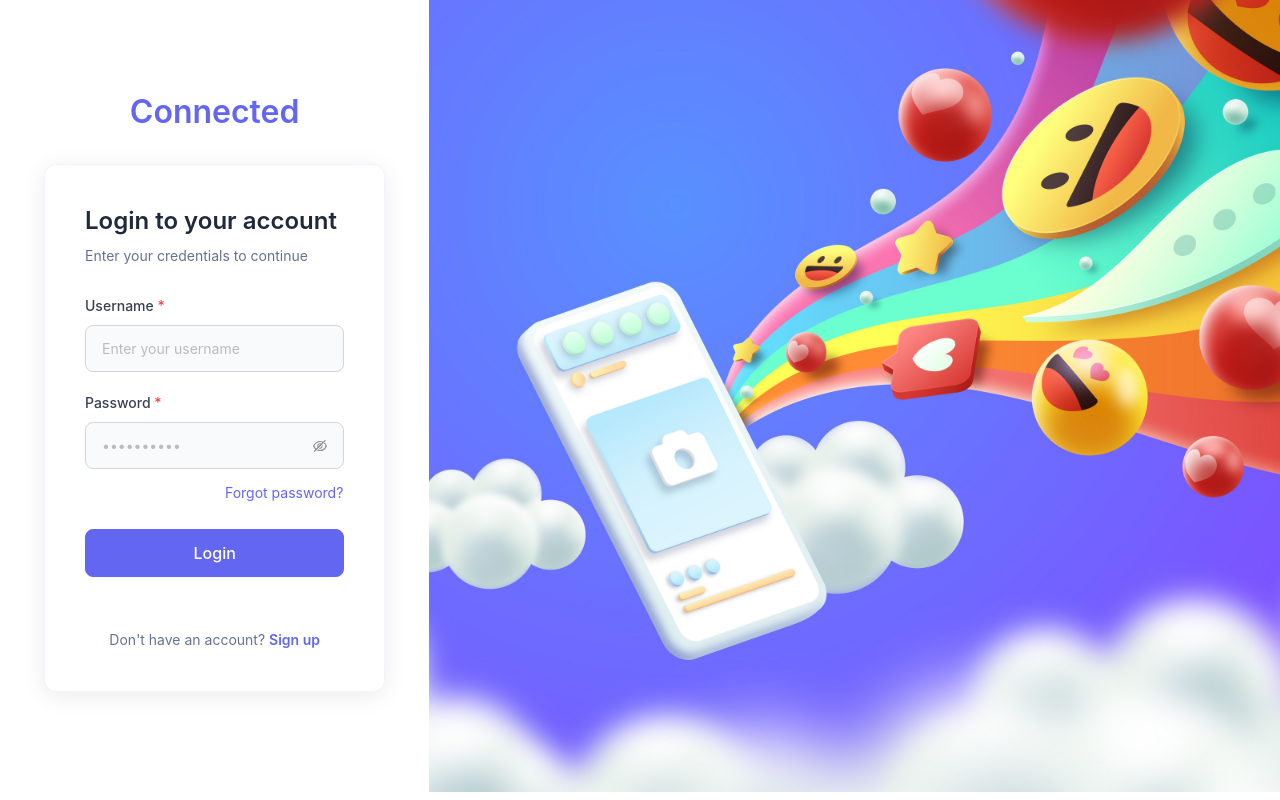
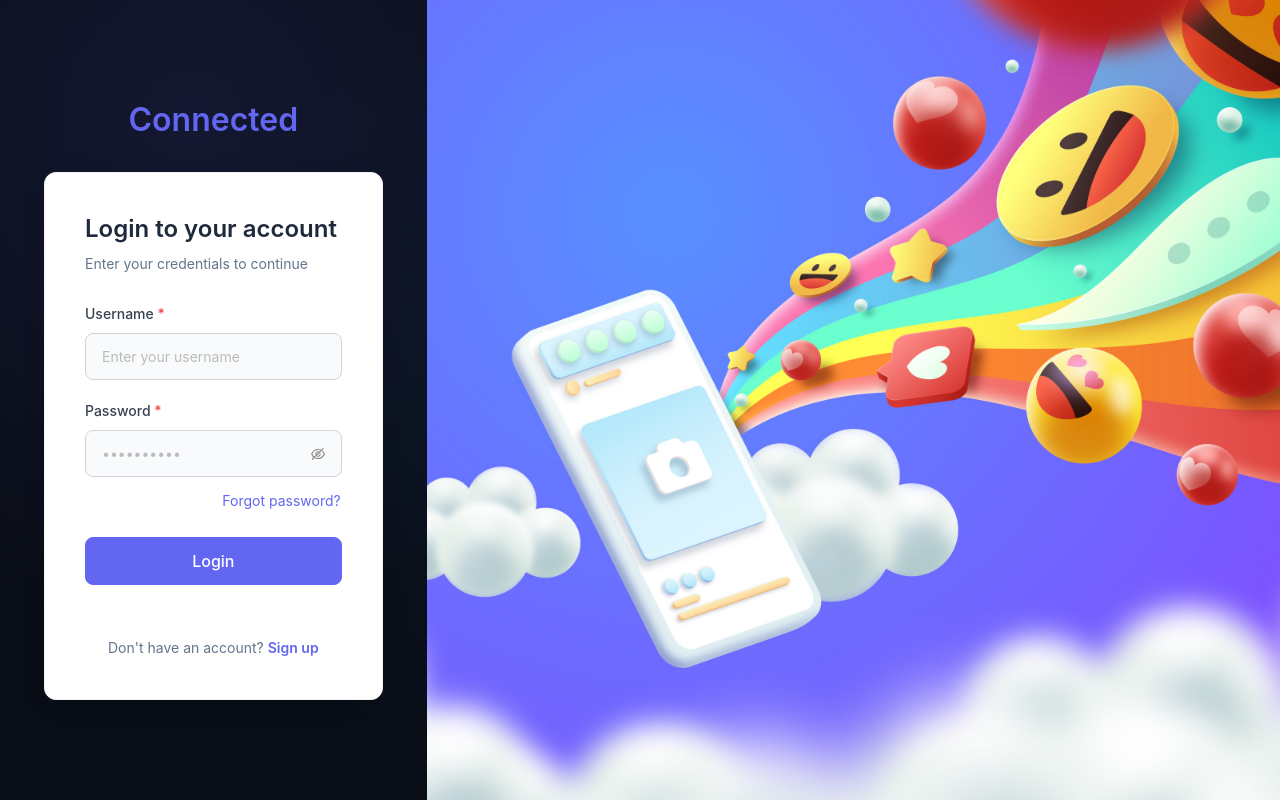
Before and after one commit to Long182k/Social-Media-NLP, a React (Vite) app in the folder FE-Social-Media/: page /login in a window 1280 px wide. Built offline with nearby package versions, Linux system fonts and the light colour scheme; no server answers.

Commit message:
feat: enhance UI/UX with modern glassmorphism, pnpm setup, and pass 35/35 NestJS unit tests

```diff
--- /dev/null
+++ b/FE-Social-Media/pnpm-workspace.yaml
@@ -0,0 +1,4 @@
+allowBuilds:
+  '@swc/core': set this to true or false
+  core-js: set this to true or false
+  esbuild: set this to true or false
--- a/FE-Social-Media/src/index.css
+++ b/FE-Social-Media/src/index.css
@@ -1,4 +1,87 @@
-#root {
-  margin-top: -8px;
-  margin-right: -8px;
+@import "tailwindcss";
+@import url('https://fonts.googleapis.com/css2?family=Plus+Jakarta+Sans:wght@300;400;500;600;700;800&family=Outfit:wght@400;500;600;700;800&display=swap');
+
+:root {
+  --font-sans: 'Plus Jakarta Sans', -apple-system, BlinkMacSystemFont, sans-serif;
+  --font-heading: 'Outfit', sans-serif;
+
+  --color-bg-dark: #090d16;
+  --color-card-dark: rgba(15, 23, 42, 0.75);
+  --color-border-dark: rgba(255, 255, 255, 0.08);
+
+  --color-positive: #10b981;
+  --color-neutral: #06b6d4;
+  --color-negative: #f43f5e;
 }
+
+body {
+  font-family: var(--font-sans);
+  background-color: var(--color-bg-dark);
+  color: #f8fafc;
+  margin: 0;
+  padding: 0;
+  min-height: 100vh;
+  background-image:
+    radial-gradient(circle at 15% 15%, rgba(99, 102, 241, 0.12) 0%, transparent 40%),
+    radial-gradient(circle at 85% 75%, rgba(168, 85, 247, 0.12) 0%, transparent 40%),
+    radial-gradient(circle at 50% 50%, rgba(14, 165, 233, 0.06) 0%, transparent 60%);
+  background-attachment: fixed;
+}
+
+/* Glassmorphism primitives */
+.glass-panel {
+  background: rgba(15, 23, 42, 0.7);
+  backdrop-filter: blur(16px);
+  -webkit-backdrop-filter: blur(16px);
+  border: 1px solid rgba(255, 255, 255, 0.08);
+}
+
+.glass-card {
+  background: rgba(30, 41, 59, 0.5);
+  backdrop-filter: blur(12px);
+  -webkit-backdrop-filter: blur(12px);
+  border: 1px solid rgba(255, 255, 255, 0.07);
+  box-shadow: 0 8px 32px 0 rgba(0, 0, 0, 0.25);
+  transition: all 0.3s cubic-bezier(0.4, 0, 0.2, 1);
+}
+
+.glass-card:hover {
+  border-color: rgba(99, 102, 241, 0.3);
+  box-shadow: 0 12px 40px 0 rgba(99, 102, 241, 0.15);
+  transform: translateY(-2px);
+}
+
+/* NLP Sentiment Badges */
+.badge-sentiment-positive {
+  background: rgba(16, 185, 129, 0.15);
+  color: #34d399;
+  border: 1px solid rgba(16, 185, 129, 0.3);
+}
+
+.badge-sentiment-neutral {
+  background: rgba(6, 182, 212, 0.15);
+  color: #22d3ee;
+  border: 1px solid rgba(6, 182, 212, 0.3);
+}
+
+.badge-sentiment-negative {
+  background: rgba(244, 63, 94, 0.15);
+  color: #fb7185;
+  border: 1px solid rgba(244, 63, 94, 0.3);
+}
+
+/* Glowing Scrollbar */
+::-webkit-scrollbar {
+  width: 8px;
+  height: 8px;
+}
+::-webkit-scrollbar-track {
+  background: rgba(15, 23, 42, 0.5);
+}
+::-webkit-scrollbar-thumb {
+  background: rgba(99, 102, 241, 0.3);
+  border-radius: 9999px;
+}
+::-webkit-scrollbar-thumb:hover {
+  background: rgba(99, 102, 241, 0.6);
+}
```
Also changed, not shown: FE-Social-Media/package.json (+0 -10 lines), 1 other file (tests, documents, lock files or other folders).
